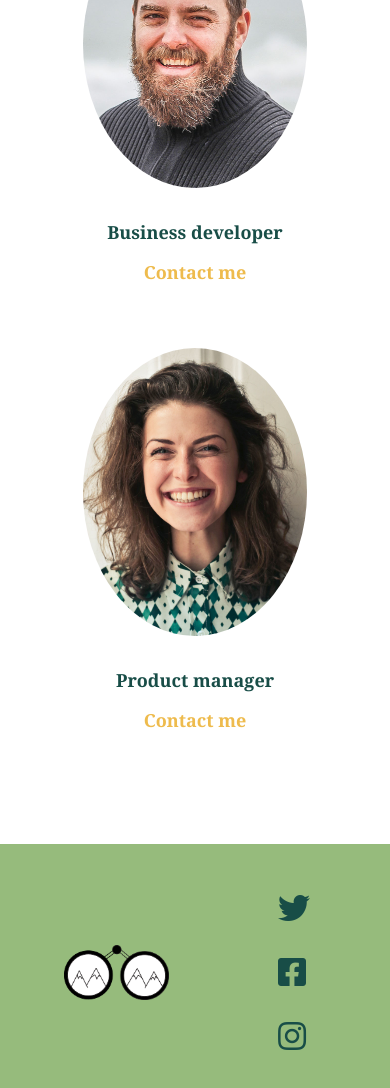
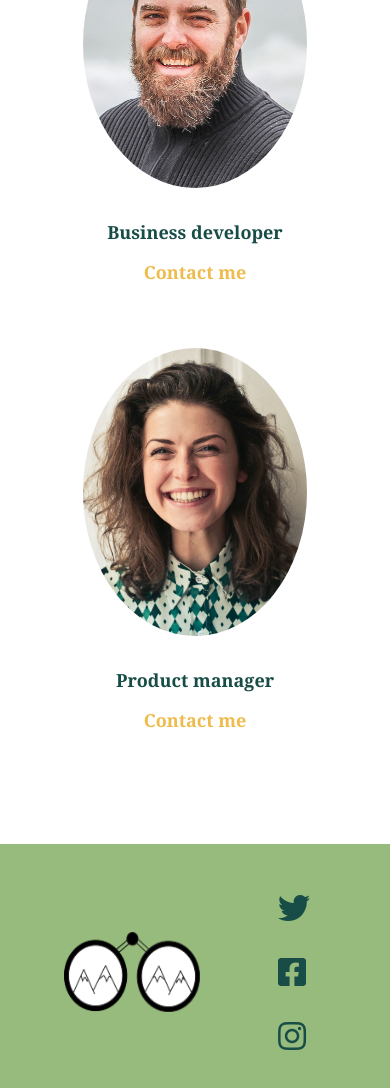
Before and after one commit to EmelieR89/The-Outdoors, a plain HTML site: page index.html in a window 390 px wide. Shown: the part 2704-3792 px from the top of the page. Drawn offline with Linux system fonts and the light colour scheme; a web font is replaced by a local one.

Commit message:
symbol changes

```diff
--- a/mobile.css
+++ b/mobile.css
@@ -40,4 +40,9 @@
     footer {
         height: 16rem;
     }
+
+    .symbol {
+        height: 5rem;
+        width: 8.5rem;
+    }
 }
```
